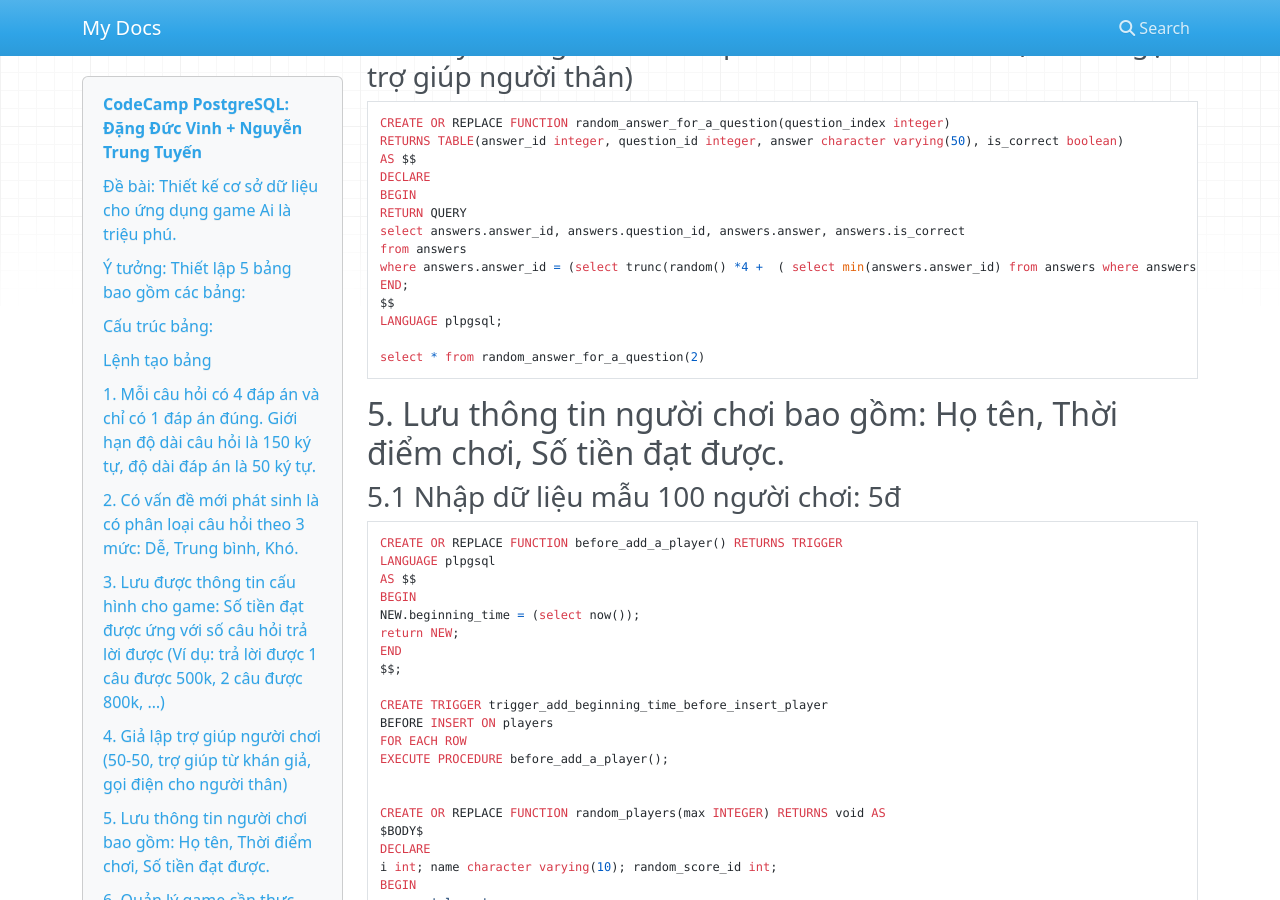
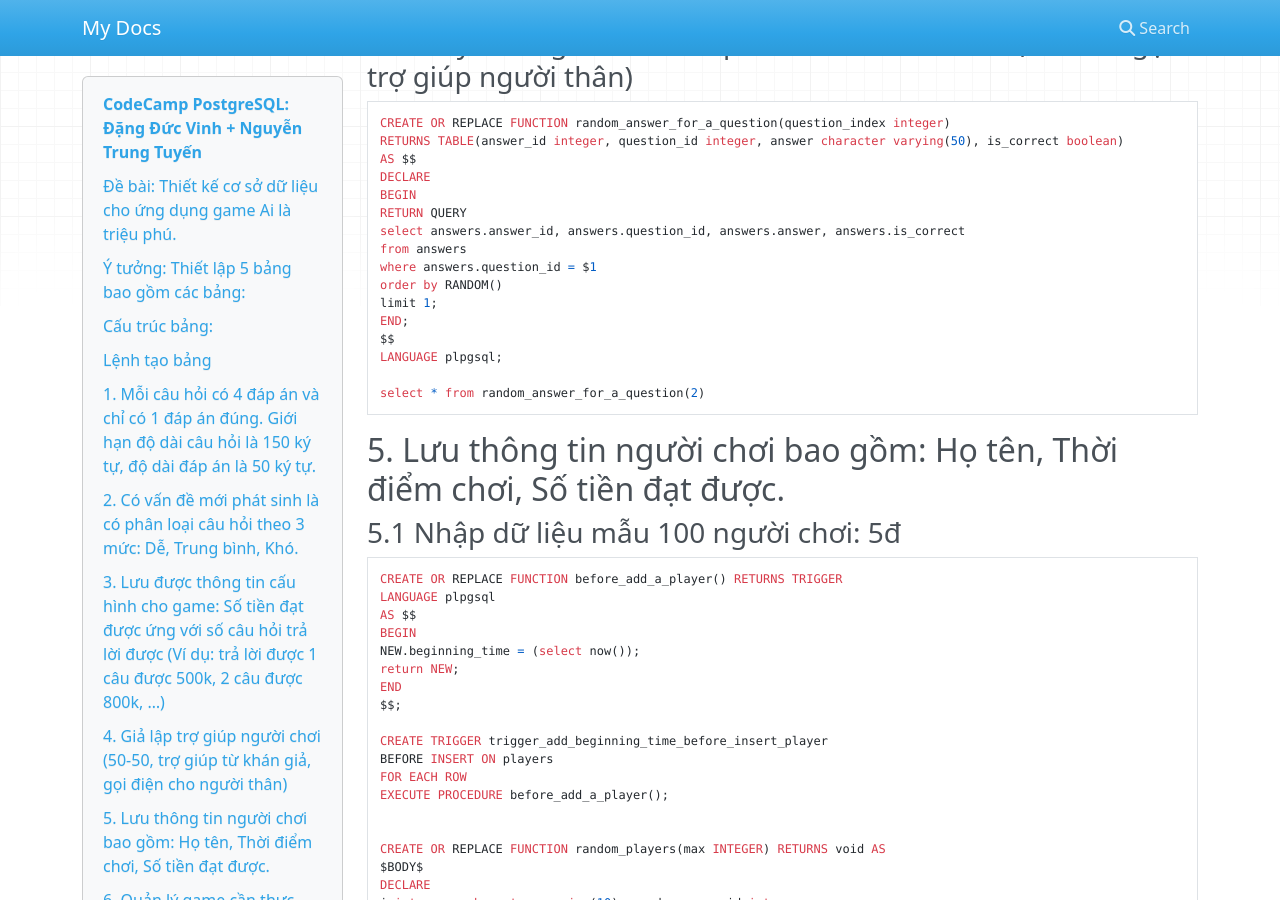
Before and after one commit to DucVinhDang/CodecampPostgresqlDoc, an MkDocs documentation site: the page built from docs/README.md, in a window 1280 px wide and 900 px high, scrolled down 5891 px. Built offline with MkDocs 1.6.1, drawn with Linux system fonts in a browser that asks for light colours; nearby versions of some CDN libraries.

Commit message:
commit again

```diff
--- a/docs/README.md
+++ b/docs/README.md
@@ -253,7 +253,9 @@ BEGIN
 RETURN QUERY
 select answers.answer_id, answers.question_id, answers.answer, answers.is_correct
 from answers
-where answers.answer_id = (select trunc(random() *4 +  ( select min(answers.answer_id) from answers where answers.question_id = $1)));
+where answers.question_id = $1
+order by RANDOM()
+limit 1;
 END;
 $$
 LANGUAGE plpgsql;
```
